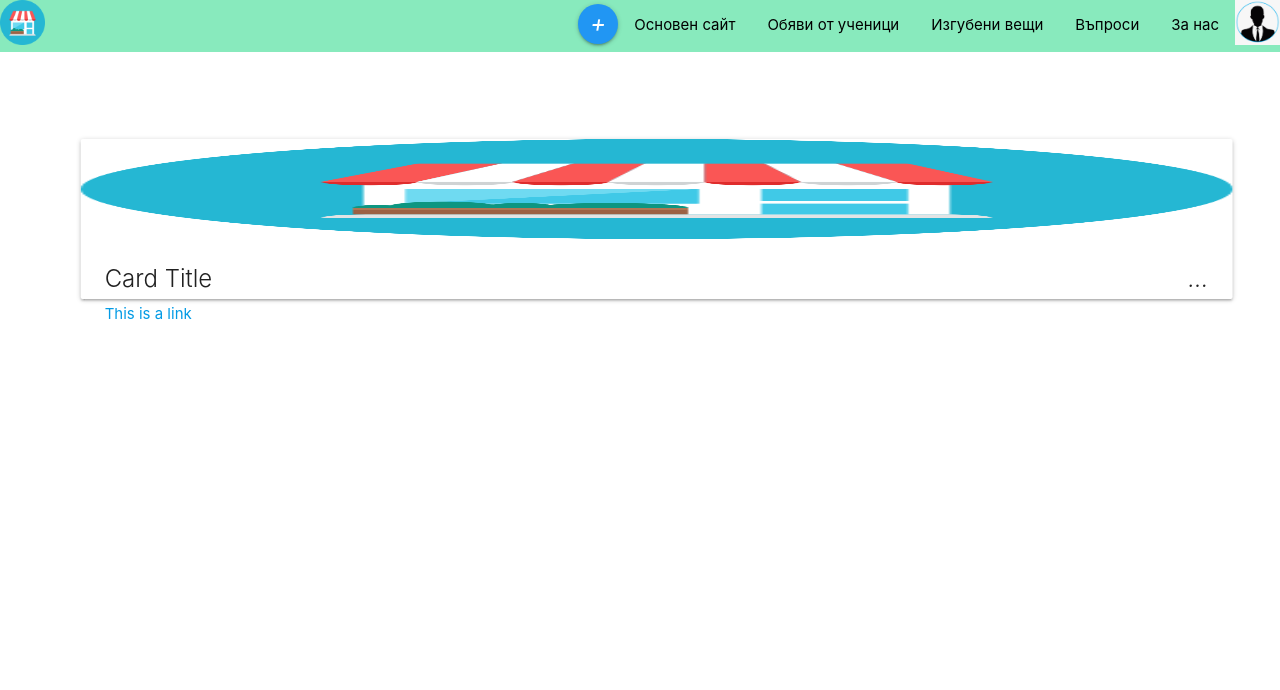
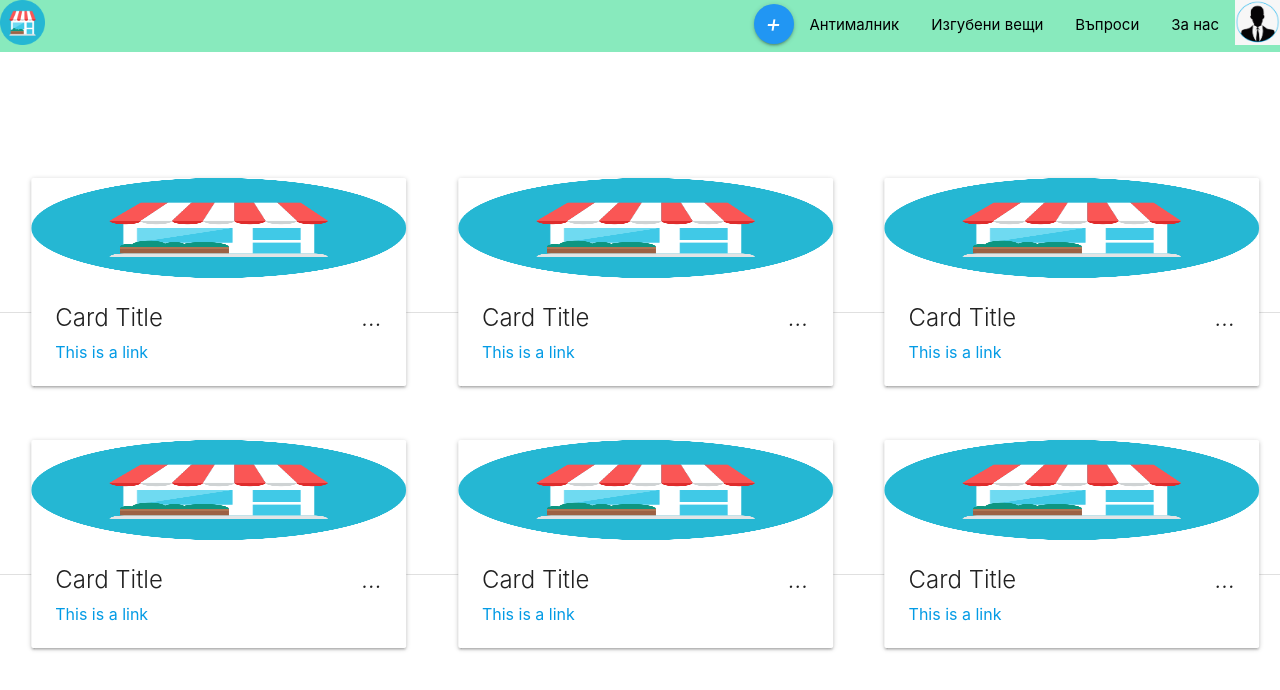
Before and after one commit to Ibryam512/Website_for_Antim, a PHP site: page /lost_things.html in a window 1280 px wide. Shown: the top 690 px of the page. Run offline with PHP 8.4, Linux system fonts and the light colour scheme.

Commit message:
Changed the design for add.html, index.html and lost_things.html

```diff
--- a/css/style.css
+++ b/css/style.css
@@ -34,6 +34,17 @@ a {
 	width: 90%;
     height: 20%;
 }
-/* #upload { */
-	/* transform: translate(25%, 10%); */
-/* } */
+.addButton{
+	position: absolute;
+	width: 0px;
+	height: 0px;
+	right: 0px;
+	top: 0px;
+	transform: scale(0);
+	transition: all .5s ease-in-out;
+}
+#upload {
+	background-color: #edecf9;
+	margin-top: 5%;
+	margin-left: 5%;
+}
--- a/js/script.js
+++ b/js/script.js
@@ -1,4 +1,4 @@
-//code for choosing date
+//функция, подпомагаща избирането на дата
  $(document).ready(function(){
     $('.datepicker').datepicker();
   });
--- a/lost_things.html
+++ b/lost_things.html
@@ -11,18 +11,20 @@
 	</head>
 	<body>
 		<div id="menu">
+			<div id="menu">
 			<ul>
 				<li id="options"><img src="pic/profilePic.png" height="45" width="45"></li>
 				<li id="options"><a href="team.html">За нас</a></li>
 				<li id="options"><a href="questions.html">Въпроси</a></li>
 				<li id="options"><a href="lost_things.html">Изгубени вещи</a></li>
-				<li id="options"><a href="index.html">Обяви от ученици</a></li>
-				<li id="options"><a href="https://www.antim1.com/">Основен сайт</a></li>
+				<li id="options"><a href="index.html">Антималник</a></li>
+				<li id="options"><a class="btn-floating btn-medium waves-effect waves-light blue pulse" href="add.html" style="margin-top: 10%"><i class="material-icons">+</i></a></li>
 				<li id="image"><img src="pic/image.png" height="45" width="45"</li>
-				<li id="options"><a class="btn-floating btn-medium waves-effect waves-light blue pulse" href="add.html" style="margin-top: 10%;"><i class="material-icons">+</i></a></li>
 			</ul>
 		</div>
-		<div id="post" class="card">
+		<table style="width:100%">
+			<tr>
+				<td><div id="post" class="card">
 					<div class="card-image waves-effect waves-block waves-light">
 						<img src="pic/image.png" height="100">
 					</div>
@@ -33,7 +35,70 @@
 					<div class="card-reveal">
 						<span class="card-title grey-text text-darken-4">Card Title<i class="material-icons right">затвори</i></span>
 						<p>Here is some more information about this product that is only revealed once clicked on.</p>
+					</div></td>
+				<td><div id="post" class="card">
+					<div class="card-image waves-effect waves-block waves-light">
+						<img src="pic/image.png" height="100">
 					</div>
+					<div class="card-content">
+						<span class="card-title activator grey-text text-darken-4">Card Title<i class="material-icons right">...</i></span>
+						<p><a href="#">This is a link</a></p>
 					</div>
+					<div class="card-reveal">
+						<span class="card-title grey-text text-darken-4">Card Title<i class="material-icons right">затвори</i></span>
+						<p>Here is some more information about this product that is only revealed once clicked on.</p>
+					</div></td>
+				<td><div id="post" class="card">
+					<div class="card-image waves-effect waves-block waves-light">
+						<img src="pic/image.png" height="100">
+					</div>
+					<div class="card-content">
+						<span class="card-title activator grey-text text-darken-4">Card Title<i class="material-icons right">...</i></span>
+						<p><a href="#">This is a link</a></p>
+					</div>
+					<div class="card-reveal">
+						<span class="card-title grey-text text-darken-4">Card Title<i class="material-icons right">затвори</i></span>
+						<p>Here is some more information about this product that is only revealed once clicked on.</p>
+					</div></td>
+			</tr>
+			<tr>
+				<td><div id="post" class="card">
+					<div class="card-image waves-effect waves-block waves-light">
+						<img src="pic/image.png" height="100">
+					</div>
+					<div class="card-content">
+						<span class="card-title activator grey-text text-darken-4">Card Title<i class="material-icons right">...</i></span>
+						<p><a href="#">This is a link</a></p>
+					</div>
+					<div class="card-reveal">
+						<span class="card-title grey-text text-darken-4">Card Title<i class="material-icons right">затвори</i></span>
+						<p>Here is some more information about this product that is only revealed once clicked on.</p>
+					</div></td>
+				<td><div id="post" class="card">
+					<div class="card-image waves-effect waves-block waves-light">
+						<img src="pic/image.png" height="100">
+					</div>
+					<div class="card-content">
+						<span class="card-title activator grey-text text-darken-4">Card Title<i class="material-icons right">...</i></span>
+						<p><a href="#">This is a link</a></p>
+					</div>
+					<div class="card-reveal">
+						<span class="card-title grey-text text-darken-4">Card Title<i class="material-icons right">затвори</i></span>
+						<p>Here is some more information about this product that is only revealed once clicked on.</p>
+					</div></td>
+				<td><div id="post" class="card">
+					<div class="card-image waves-effect waves-block waves-light">
+						<img src="pic/image.png" height="100">
+					</div>
+					<div class="card-content">
+						<span class="card-title activator grey-text text-darken-4">Card Title<i class="material-icons right">...</i></span>
+						<p><a href="#">This is a link</a></p>
+					</div>
+					<div class="card-reveal">
+						<span class="card-title grey-text text-darken-4">Card Title<i class="material-icons right">затвори</i></span>
+						<p>Here is some more information about this product that is only revealed once clicked on.</p>
+					</div></td>
+			</tr>
+		</table>
 	</body>
 </html>
```
Also changed, not shown: add.html (+4 -4 lines), index.html (+98 -21 lines), questions.html (indentation only). Lines whose indentation alone changed are shown as unchanged.
